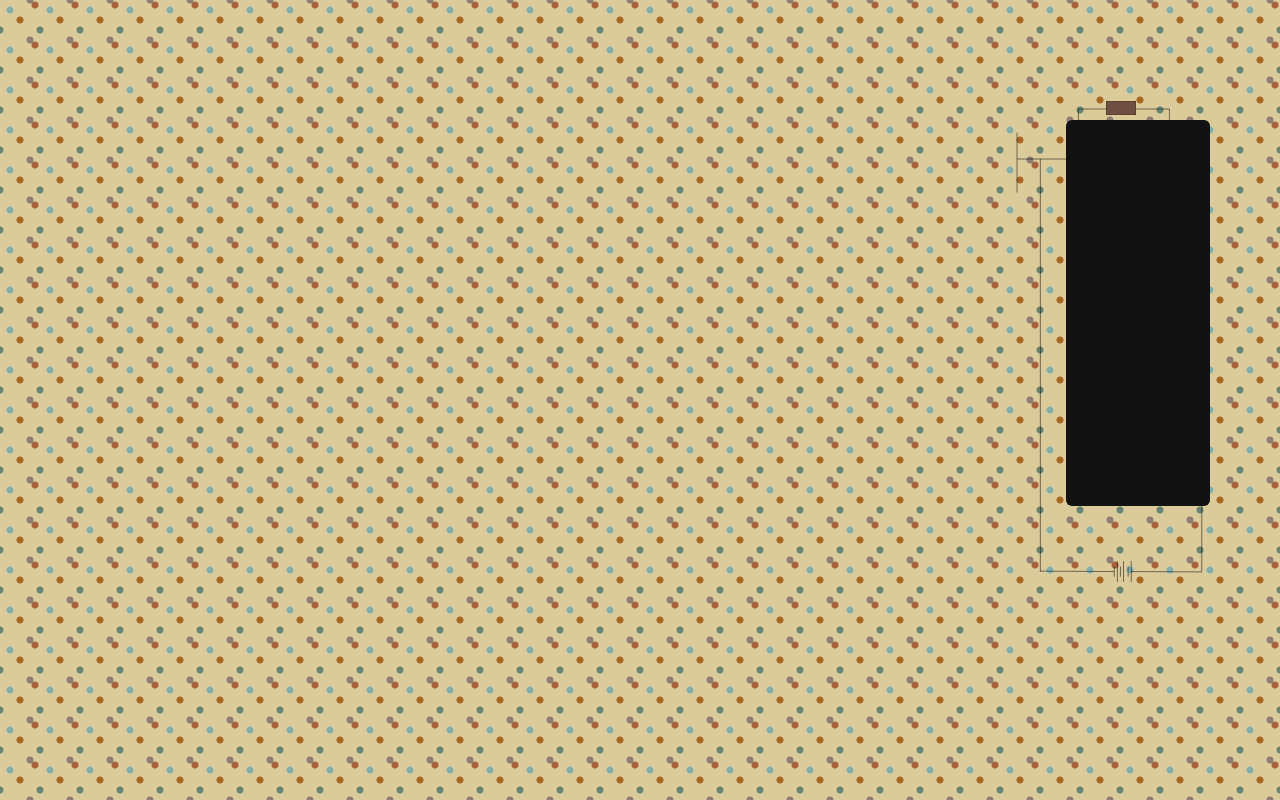
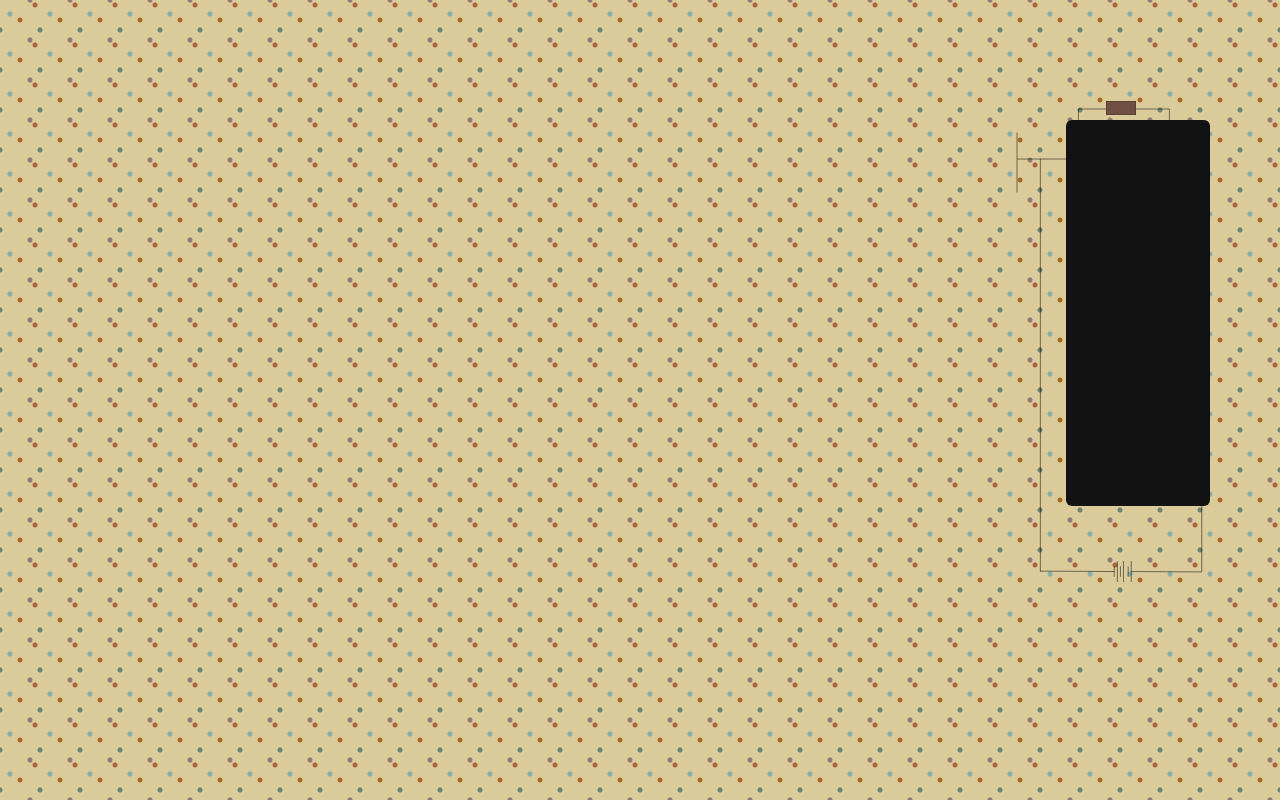
Before and after one commit to mgu0625/mgu0625.github.io, a plain HTML site: page index.html in a window 1280 px wide. Drawn offline with Linux system fonts and the light colour scheme.

Commit message:
changed size of pixel speckles

```diff
--- a/style.css
+++ b/style.css
@@ -15,17 +15,17 @@ body {
     width: 100vw;
     overflow: hidden;
     background-image:
-      radial-gradient(#aa6623 3px, transparent 4px),
-      radial-gradient(#8d7d76 3px, transparent 4px),
-      radial-gradient(#698471 3px, transparent 4px),
-      radial-gradient(#85afad 3px, transparent 4px),
-      radial-gradient(#a7623e 3px, transparent 4px);
+      radial-gradient(#aa6623 2px, transparent 3px),
+      radial-gradient(#8d7d76 2px, transparent 3px),
+      radial-gradient(#698471 2px, transparent 3px),
+      radial-gradient(#85afad 2px, transparent 3px),
+      radial-gradient(#a7623e 2px, transparent 3px);
     background-size: 40px 40px;
     background-position:
       0 0,
       10px 20px,
       20px 10px,
-      30px 30px,
+      30px 34px,
       15px 25px;
     image-rendering: pixelated;
 }
```
